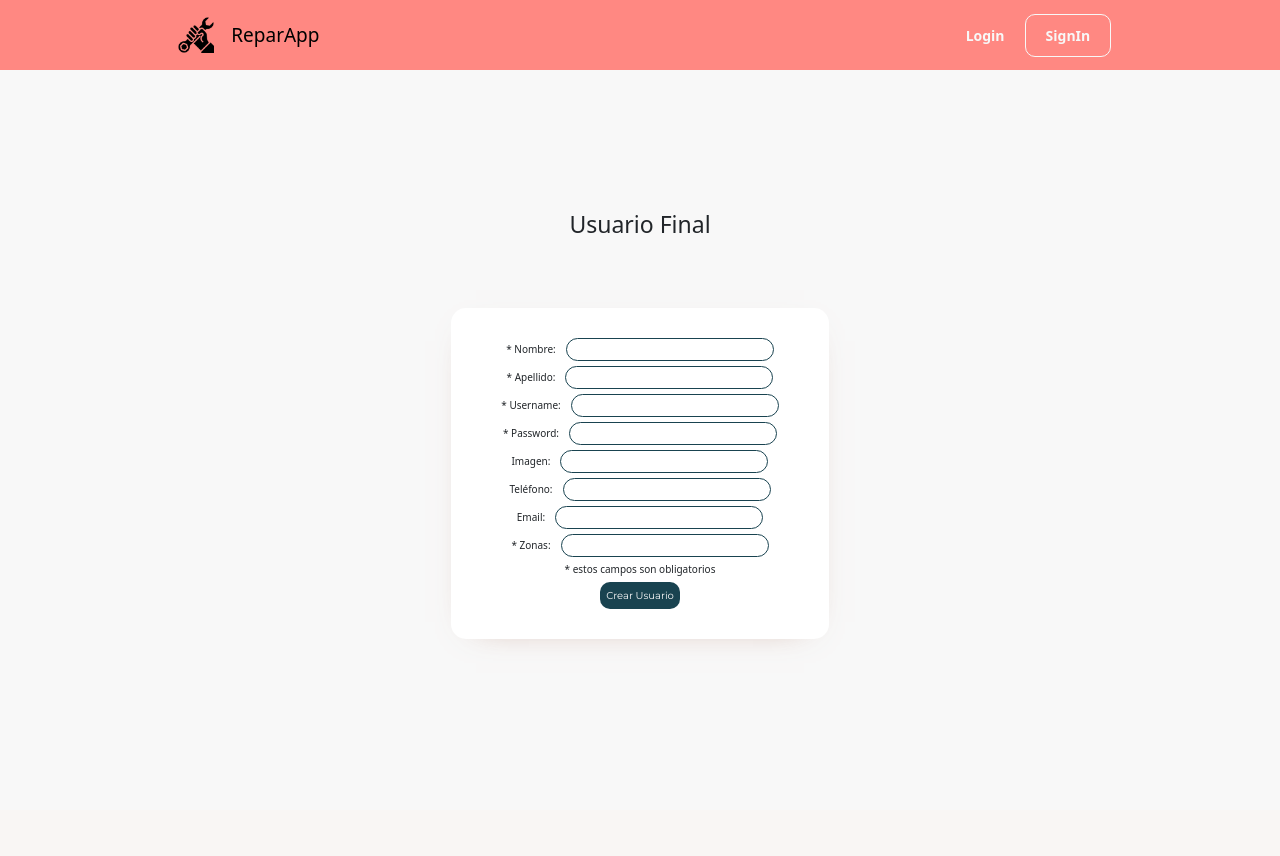
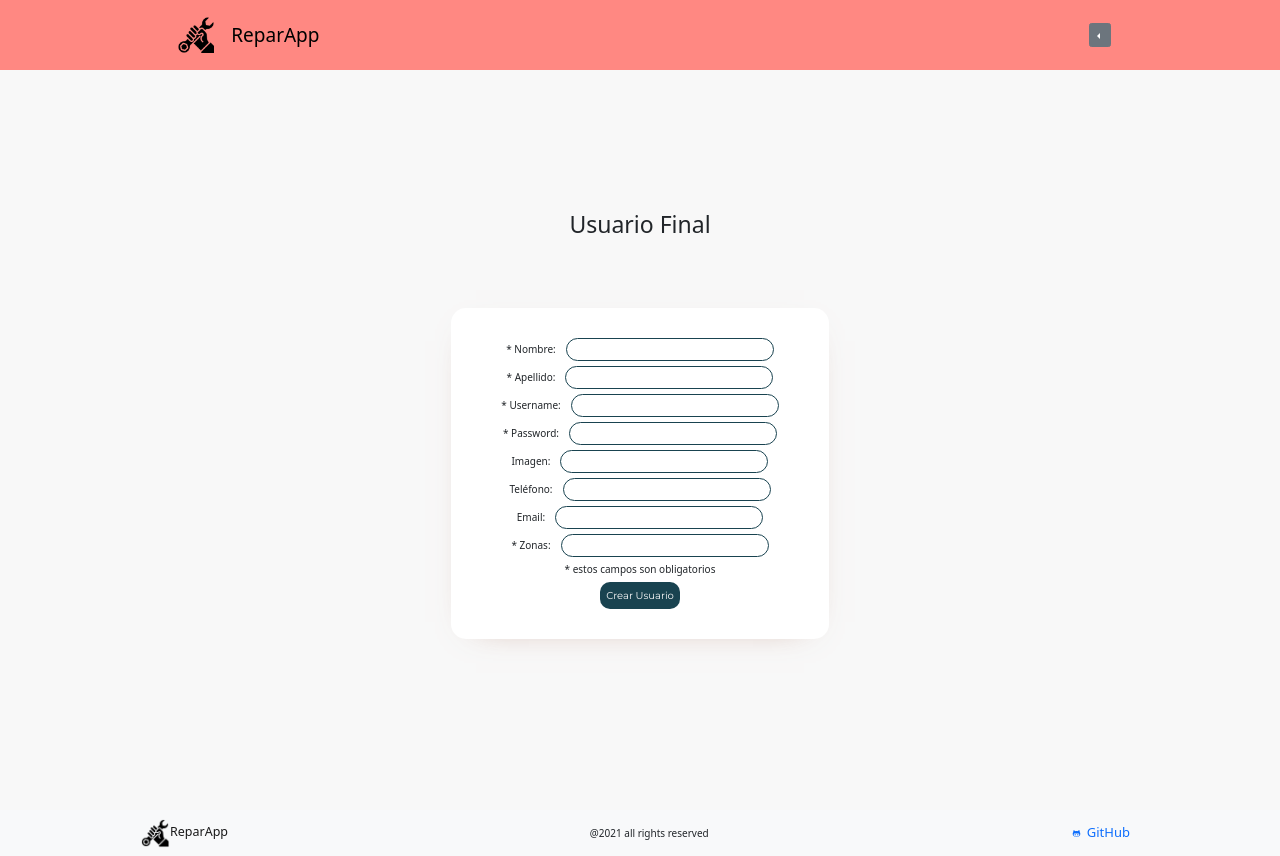
Before and after one commit to MacarenaZalazar/reparApp, a React (Create React App) app in the folder client/: page /signinfinal in a window 1280 px wide. Before the commit the page ends 810 px from the top, so only its background shows below. Built offline with nearby package versions, Linux system fonts and the light colour scheme.

Commit message:
cards about, allactions, userpunctuations

```diff
--- a/client/src/App.js
+++ b/client/src/App.js
@@ -9,6 +9,7 @@ import SigninTech from "./containers/SigninTech/SigninTech";
 import SigninFinal from "./containers/SigninFinal/SigninFinal";
 import AboutUs from './containers/AboutUs/AboutUs';
 import ContactUs from './containers/ContactUs/ContactUs';
+import Footer from './components/Footer/Footer';
 
 
 function App() {
@@ -44,6 +45,7 @@ function App() {
       <Route exact path='/about'>
         <AboutUs/>
       </Route>
+      <Footer/>
     </div>
   );
 }
--- /dev/null
+++ b/client/src/components/CardsAbout/CardsAbout.jsx
@@ -0,0 +1,24 @@
+import React from 'react';
+import Card from 'react-bootstrap/Card'
+import Button from  'react-bootstrap/Button'
+import {TiSocialGithub, TiSocialLinkedinCircular} from 'react-icons/ti'
+
+
+const CardsAbout = ({name, img, gitHub, linkedin}) => {
+    console.log(linkedin)
+    return (
+            <Card border='light' style={{ width: '18rem' }}>
+                <Card.Img variant="top" src={img}/>
+                <Card.Body>
+                    <Card.Title>{name}</Card.Title>
+                    <Card.Text>
+                    </Card.Text>
+                    <Card.Link variant='dark' href={linkedin}><TiSocialLinkedinCircular/></Card.Link>
+                    <Card.Link variant='dark' href={gitHub}><TiSocialGithub/></Card.Link>
+                    {/* <Button variant="primary">Go somewhere</Button> */}
+                </Card.Body>
+            </Card>
+    );
+};
+
+export default CardsAbout;
--- a/client/src/components/Dropdown/DropdownMenu.jsx
+++ b/client/src/components/Dropdown/DropdownMenu.jsx
@@ -1,19 +1,38 @@
 import React from 'react';
+import {DropdownButton, Dropdown} from 'react-bootstrap'
+import Swal from "sweetalert2";
+import withReactContent from "sweetalert2-react-content";
+import {BsJustify} from 'react-icons/bs'
 
-const DropdownMenu = () => {
+const MySwal = withReactContent(Swal);
+
+const DropdownMenu = ({onClick}) => {
+    const showAlert = async (e) => {
+        e.preventDefault();
+        MySwal.fire({
+          title: "Elige un tipo de usuario",
+          showDenyButton: true,
+          confirmButtonText:
+            '<a style=”color:white” href="/signinTech">Técnico</a> ',
+          denyButtonText: '<a className="enlace"  href="/signinFinal">Final</a> ',
+        });
+      };
+
     return (
-
-        <Dropdown>
-        <Dropdown.Toggle variant="light" id="dropdown-basic">
-            Dropdown Button
-        </Dropdown.Toggle>
-
-        <Dropdown.Menu>
-            <Dropdown.Item href="/about">ReparApp</Dropdown.Item>
-            <Dropdown.Item href="#/contacto">Contacto</Dropdown.Item>
-            {/* <Dropdown.Item href="#/action-3">Something else</Dropdown.Item> */}
-        </Dropdown.Menu>
-        </Dropdown>
+        <div>
+        <DropdownButton
+            id='dropdown-button-drop-start'
+            drop='start'
+            variant="secondary"
+            >
+            <BsJustify/>
+            <Dropdown.Item href="/home">Inicio</Dropdown.Item>
+            <Dropdown.Item href="/login">Ingresar</Dropdown.Item>
+            <Dropdown.Item onClick={showAlert} >Registrarse</Dropdown.Item>
+            <Dropdown.Item href="/about">Sobre Nosotr@s</Dropdown.Item>
+            <Dropdown.Item href="/contacto">Contacto</Dropdown.Item>
+            </DropdownButton>
+        </div>
     );
 };
 
--- /dev/null
+++ b/client/src/components/Footer/Footer.jsx
@@ -0,0 +1,29 @@
+import React from 'react';
+import Logo from "../../utils/wrench.png";
+import { Navbar, Nav, Container } from 'react-bootstrap'
+import {TiSocialGithub} from "react-icons/ti";
+
+const Footer = () => {
+    return (
+        <>
+        <Navbar bg="light" variant="light">
+        <Container>
+        <Navbar.Brand href="#home">
+        <img
+          alt=""
+          src={Logo}
+          width="30"
+          height="30"
+          className="d-inline-block"
+          />
+          ReparApp
+          </Navbar.Brand>
+          <span color='white'>@2021 all rights reserved</span>
+          <Nav.Link href='https://github.com/MacarenaZalazar/reparApp'> <TiSocialGithub/> GitHub</Nav.Link>
+        </Container>
+      </Navbar>
+        </>
+    );
+};
+
+export default Footer;
--- a/client/src/containers/AboutUs/AboutUs.jsx
+++ b/client/src/containers/AboutUs/AboutUs.jsx
@@ -1,11 +1,27 @@
 import React from "react";
-
+import CardsAbout from "../../components/CardsAbout/CardsAbout";
+import { infoAbout } from "../../utils/infoAbout";
 import { StyledDiv } from "./styledAboutUs";
 
 const AboutUs = () => {
   return (
     <StyledDiv>
-      <h3>Soy el aboutUs</h3>
+      <h1>ReparApp</h1>
+      <h3>Somos una empresa dedicada a la inclusión y facilitación de acceso a los servicios</h3>
+      <h4>Conocé nuestro equipo!</h4>
+      <div className='cardsContainer'>
+        {infoAbout.map((e, idx) => {
+          return <CardsAbout
+          name={e.name}
+          img={e.img}
+          gitHub={e.gitHub}
+          linkedin={e.linkedin}
+          />
+
+        })
+
+        }
+      </div>
     </StyledDiv>
   );
 };
--- a/client/src/containers/AboutUs/styledAboutUs.js
+++ b/client/src/containers/AboutUs/styledAboutUs.js
@@ -1,5 +1,16 @@
 import styled from "styled-components";
 
 export const StyledDiv = styled.div`
-  background-color: red;
+  display: flex;
+  flex-direction: column;
+  align-items: center;
+  justify-content: space-around;
+  background-color: transparent;
+  .cardsContainer{
+    margin: 50px;
+    display: flex;
+    flex-flow: row wrap;
+    justify-content: space-around;
+    aling-items: center;
+  }
 `;
--- a/client/src/containers/NavBar/NavBar.jsx
+++ b/client/src/containers/NavBar/NavBar.jsx
@@ -1,31 +1,33 @@
 import { StyledDiv, LogoDiv, NavBarDiv } from "./styledNavBar";
 import Logo from "../../utils/wrench.png";
 import { Link, Redirect } from "react-router-dom";
-import Swal from "sweetalert2";
-import withReactContent from "sweetalert2-react-content";
+// import Swal from "sweetalert2";
+// import withReactContent from "sweetalert2-react-content";
 import { useDispatch } from 'react-redux';
 import { getTechUsersAll } from '../../redux/actions/techUsers/index';
 import { useSelector } from 'react-redux';
+import DropdownMenu from '../../components/Dropdown/DropdownMenu';
 
-const MySwal = withReactContent(Swal);
+// const MySwal = withReactContent(Swal);
 
 const NavBar = () => {
   const dispatch = useDispatch()
-  const showAlert = async (e) => {
-    e.preventDefault();
-    MySwal.fire({
-      title: "Elige un tipo de usuario",
-      showDenyButton: true,
-      confirmButtonText:
-        '<a style=”color:white” href="/signinTech">Técnico</a> ',
-      denyButtonText: '<a className="enlace"  href="/signinFinal">Final</a> ',
-    });
-  };
+  // const showAlert = async (e) => {
+  //   e.preventDefault();
+  //   MySwal.fire({
+  //     title: "Elige un tipo de usuario",
+  //     showDenyButton: true,
+  //     confirmButtonText:
+  //       '<a style=”color:white” href="/signinTech">Técnico</a> ',
+  //     denyButtonText: '<a className="enlace"  href="/signinFinal">Final</a> ',
+  //   });
+  // };
 
   function onClick(){
     dispatch(getTechUsersAll())
   }
   const {techUsers} = useSelector(state => state)
+
   return (
     <StyledDiv>
       <NavBarDiv className="container">
@@ -36,7 +38,8 @@ const NavBar = () => {
         </LogoDiv>
         </Link>
         <div className='navButtons'>
-         { techUsers.length > 1 && <Link  onClick={onClick} to='/home' className='linkLogin'>
+          <DropdownMenu onClick={onClick} />
+         {/* { techUsers.length > 1 && <Link  onClick={onClick} to='/home' className='linkLogin'>
             <span>Inicio</span>
           </Link>}
           <Link className="linkLogin" to="/login">
@@ -44,7 +47,7 @@ const NavBar = () => {
           </Link>
           <button onClick={showAlert} className="linkSignin" to="/signin">
             <span>SignIn</span>
-          </button>
+          </button> */}
         </div>
       </NavBarDiv>
     </StyledDiv>
--- /dev/null
+++ b/client/src/redux/actions/allUsers/constantsAllUsers.js
@@ -0,0 +1 @@
+export const POST_SCORE = 'POST_SCORE'
--- /dev/null
+++ b/client/src/redux/actions/allUsers/index.js
@@ -0,0 +1,3 @@
+export const postScore = (score) => {
+
+}
--- /dev/null
+++ b/client/src/utils/infoAbout.js
@@ -0,0 +1,8 @@
+export const infoAbout = [
+{ name:'Matías Morrone', img:'', gitHub:'https://github.com/MatiasMorrone', linkedin:'https://www.linkedin.com/in/matias-morrone-979823207/'},
+{ name:'Gabriel Villegas', img:'', gitHub:'https://github.com/gabrieljvillegas', linkedin:'https://www.linkedin.com/in/gabrieljvillegas/'},
+{ name:'Guillermo Borquez', img:'', gitHub:'https://github.com/1244-agustinborquez', linkedin:'https://www.linkedin.com/in/guillermo-agustin-borquez-2a496b209/'},
+{ name:'José Bordato', img:'', gitHub:'https://github.com/bordato87', linkedin:'https://www.linkedin.com/in/jos%C3%A9-bordato-a12104214/'},
+{ name:'Sebastián Francia', img:'', gitHub:'https://github.com/sastiam', linkedin:'https://www.linkedin.com/in/sebastian-chfrancia/'},
+{ name:'Macarena Zalazar', img:'', gitHub:'https://github.com/MacarenaZalazar/', linkedin:'https://www.linkedin.com/in/macarenazalazar/'}
+]
```
Also changed, not shown: client/src/components/UserPuntuation/UserPunctuation.jsx (added, +44 -0 lines).
